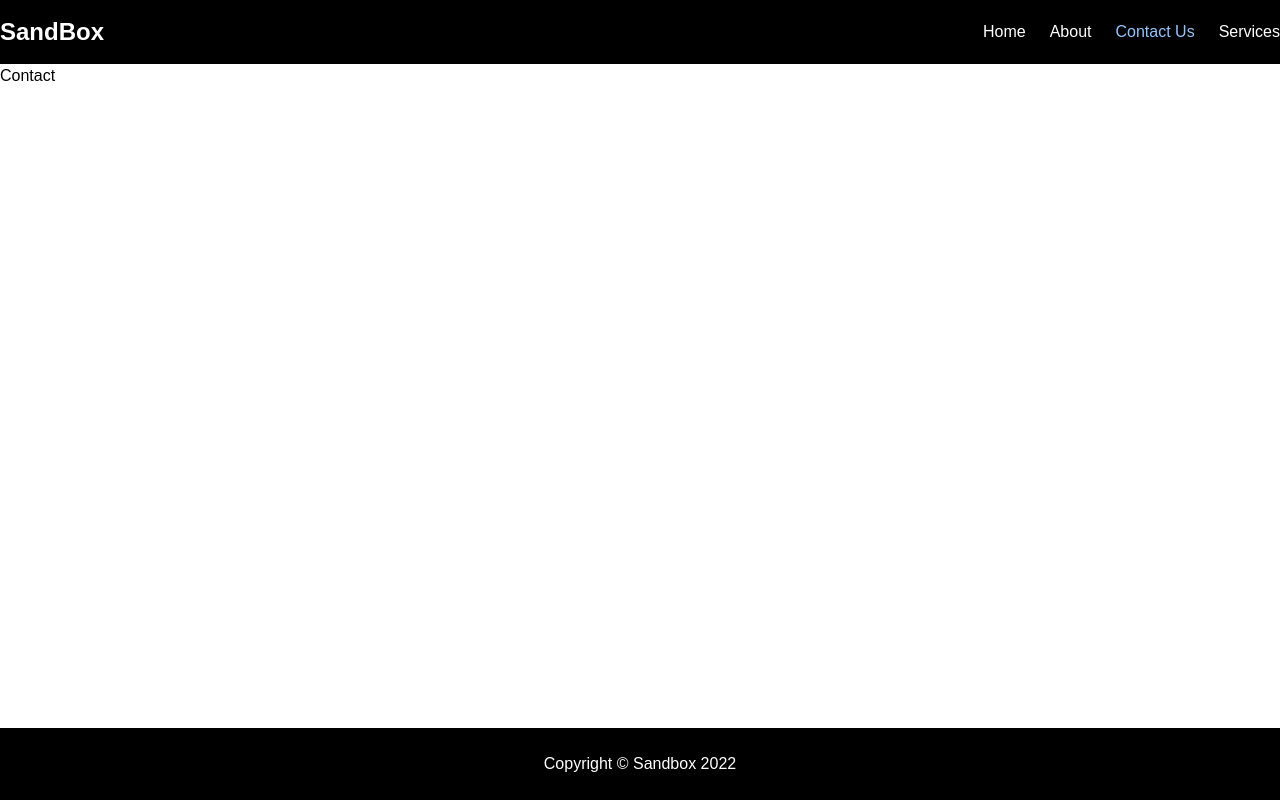
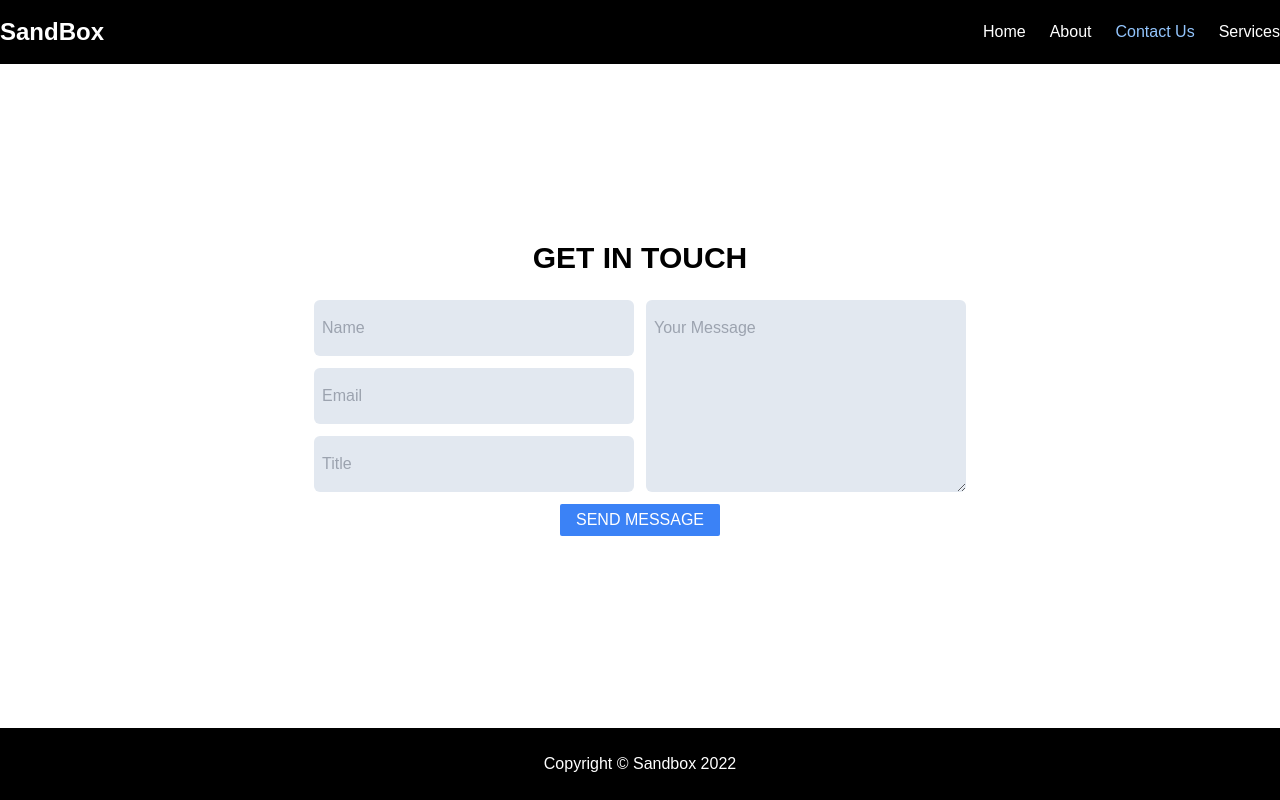
Before and after one commit to emreozturanli/sandbox-seller-website, a React (Create React App) app: page /contact in a window 1280 px wide. Built offline with nearby package versions, Linux system fonts and the light colour scheme.

Commit message:
contact is done

```diff
--- a/src/pages/Contact.tsx
+++ b/src/pages/Contact.tsx
@@ -1,8 +1,84 @@
-import React from 'react'
+import { useState } from "react"
 
 const Contact = () => {
+  const [inputs, setInputs] = useState({
+    name: '',
+    email: '',
+    title: '',
+    desc: ''
+  })
+
+  const handleChange = (e:any) =>{
+    setInputs({
+      ...inputs,
+      [e.target.name] : e.target.value
+    })
+  }
+
+  const handleSubmit = (e: any) => {
+    e.preventDefault()
+    setInputs({
+      name: '',
+      email: '',
+      title: '',
+      desc: ''
+    })
+  }
+
+  const inputStyle = 'bg-slate-200 border-none px-2 py-4 outline-none rounded-md w-80'
+
   return (
-    <div>Contact</div>
+    <section className='container m-auto max-w-7xl px-6 xl:px-0 grid place-items-center pb-24'>
+      <div className="mt-8 md:mt-44 ">
+        <h1 className="text-3xl font-bold text-center mb-6">GET IN TOUCH</h1>
+        <form onSubmit={handleSubmit}  >
+          <div className="grid grid-cols-1 md:grid-cols-2 gap-3 mb-3">
+            <div className="flex flex-col gap-3">
+              <input
+                type="text"
+                className={inputStyle}
+                placeholder='Name'
+                name="name"
+                value={inputs.name}
+                onChange={handleChange}
+              />
+              <input
+                type="email"
+                className={inputStyle}
+                placeholder='Email'
+                name="email"
+                value={inputs.email}
+                onChange={handleChange}
+              />
+              <input
+                type="text"
+                className={inputStyle}
+                placeholder='Title'
+                name="title"
+                value={inputs.title}
+                onChange={handleChange}
+              />
+            </div>
+            <textarea
+              id="desc"
+              cols={30} rows={5}
+              className={inputStyle}
+              placeholder='Your Message'
+              name="desc"
+              value={inputs.desc}
+              onChange={handleChange}
+            ></textarea>
+          </div>
+          <button
+            className='bg-blue-500 rounded-sm px-4 py-1 block text-white m-auto text-md cursor-pointer' type="submit"
+          >
+            SEND MESSAGE
+          </button>
+        </form>
+      </div>
+
+
+    </section>
   )
 }
 
```
